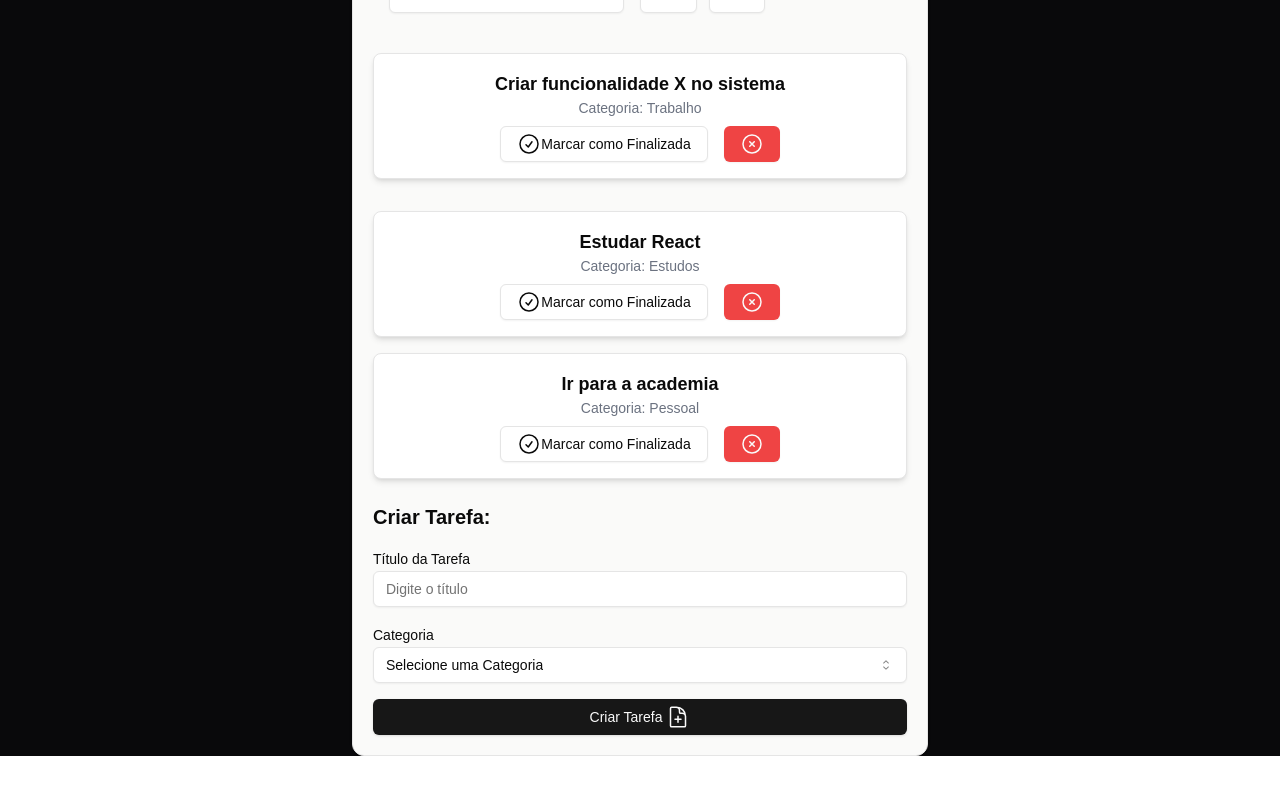
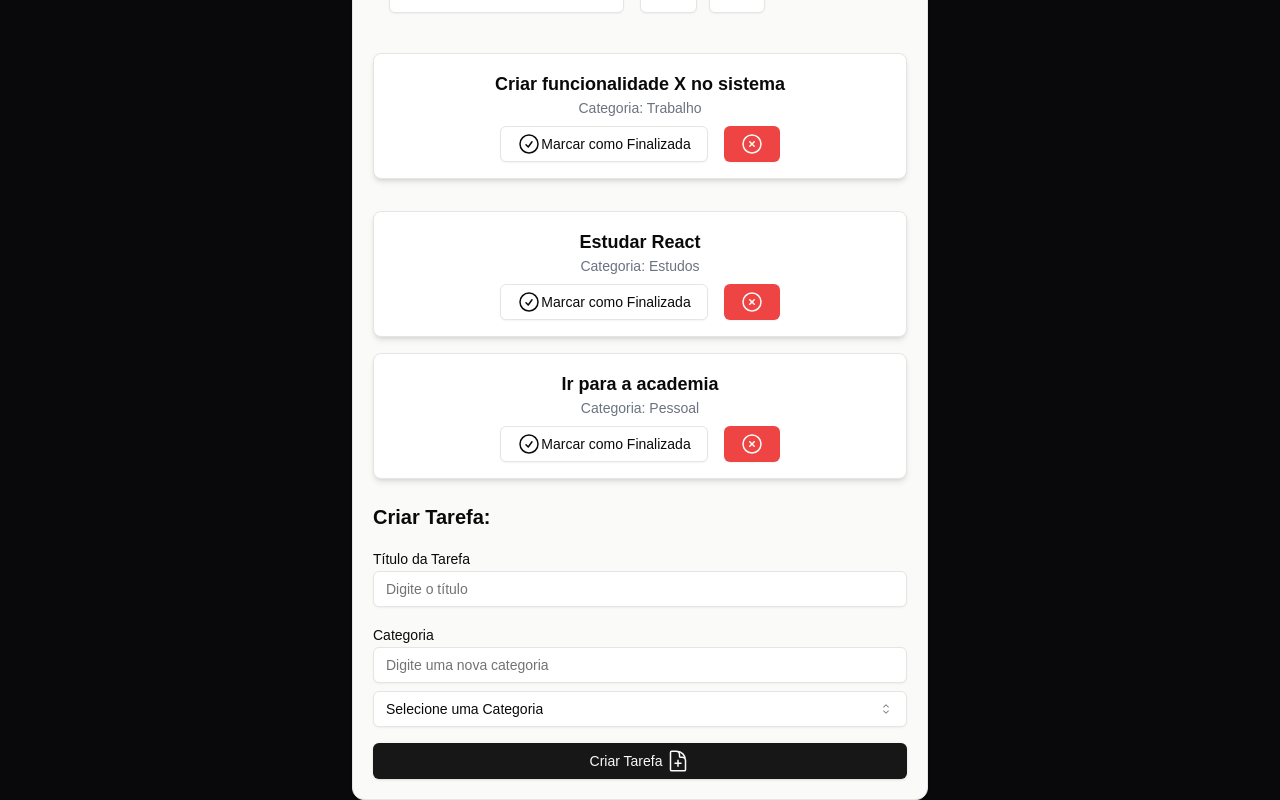
Before and after one commit to leufrasiojunior/todo-app-next, a Next.js app: page /todolist in a window 1280 px wide. Shown: the part 341-1141 px from the top of the page. Before the commit the page ends 1097 px from the top, so only its background shows below. Built offline with nearby package versions, Linux system fonts and the light colour scheme; sample sign-in values are in the browser's storage.

Commit message:
added field to register a category

```diff
--- a/components/todos/todoForm.tsx
+++ b/components/todos/todoForm.tsx
@@ -14,34 +14,69 @@ import { useForm } from "react-hook-form";
 import { zodResolver } from "@hookform/resolvers/zod";
 import { CreateTodo } from "@/schema";
 
+// Simulação de categorias a partir de um JSON
+const categoriesJSON = [
+  { id: 1, name: "Trabalho" },
+  { id: 2, name: "Pessoal" },
+  { id: 3, name: "Estudos" },
+];
+
 interface TodoFormProps {
   addTodo: (value: string, category: string) => void;
 }
 
 const TodoForm: React.FC<TodoFormProps> = ({ addTodo }) => {
-  const [value, setValue] = useState<string>("");
-  const [category, setCategory] = useState<string>("");
+  const [newCategory, setNewCategory] = useState<string>("");
+  const [categories, setCategories] = useState(categoriesJSON); // Estado que contém as categorias
+  const [selectedCategory, setSelectedCategory] = useState<string>("");
 
   const {
+    register,
     handleSubmit,
+    setValue,
     formState: { errors },
   } = useForm({
     resolver: zodResolver(CreateTodo),
     defaultValues: {
       taskTitle: "",
       category: "",
+      newCategory: "",
     },
   });
 
-  const onSubmit = () => {
-    if (!value || !category) {
-      alert("Nome da Tarefa ou categoria em branco!");
-      return;
+  const onSubmit = (data: {
+    taskTitle: string;
+    category: string;
+    newCategory: string;
+  }) => {
+    const categoryToUse = data.newCategory || data.category;
+
+    // Adicionar a nova categoria ao estado se ela não estiver na lista
+    if (newCategory && !categories.find((cat) => cat.name === newCategory)) {
+      const newCategoryObj = {
+        id: categories.length + 1, // Gerar um novo ID para a categoria
+        name: newCategory,
+      };
+      setCategories((prevCategories) => [...prevCategories, newCategoryObj]); // Adicionar a nova categoria
     }
-    addTodo(value, category);
 
-    setValue("");
-    setCategory("");
+    addTodo(data.taskTitle, categoryToUse);
+
+    // Limpar os campos após submeter o formulário
+    setNewCategory("");
+    setSelectedCategory("");
+    setValue("newCategory", "");
+    setValue("category", "");
+  };
+
+  const handleNewCategory = (event: React.ChangeEvent<HTMLInputElement>) => {
+    setNewCategory(event.target.value);
+    setValue("newCategory", event.target.value); // Atualiza o valor de newCategory no form
+  };
+
+  const handleCategorySelect = (value: string) => {
+    setSelectedCategory(value);
+    setValue("category", value); // Atualiza o valor de category no form
   };
 
   return (
@@ -54,30 +89,46 @@ const TodoForm: React.FC<TodoFormProps> = ({ addTodo }) => {
             id="task-title"
             type="text"
             placeholder="Digite o título"
-            value={value}
-            onChange={(e) => setValue(e.target.value)}
+            {...register("taskTitle")}
             className="w-full border-zinc-410"
           />
           {errors.taskTitle && (
             <span className="text-red-500">{errors.taskTitle.message}</span>
           )}
         </div>
+
         <div>
           <Label htmlFor="category">Categoria</Label>
-          <Select value={category} onValueChange={setCategory}>
+          <div className="flex flex-col gap-2">
+            {/* Input para adicionar nova categoria */}
+            <Input
+              id="new-category"
+              type="text"
+              placeholder="Digite uma nova categoria"
+              value={newCategory}
+              onChange={handleNewCategory}
+              className="w-full border-zinc-410"
+            />
+
+            {/* Select para categorias existentes */}
+            <Select onValueChange={handleCategorySelect}>
               <SelectTrigger id="category" className="w-full">
                 <SelectValue placeholder="Selecione uma Categoria" />
               </SelectTrigger>
               <SelectContent>
-              <SelectItem value="Trabalho">Trabalho</SelectItem>
-              <SelectItem value="Pessoal">Pessoal</SelectItem>
-              <SelectItem value="Estudos">Estudos</SelectItem>
+                {categories.map((category) => (
+                  <SelectItem key={category.id} value={category.name}>
+                    {category.name}
+                  </SelectItem>
+                ))}
               </SelectContent>
             </Select>
+          </div>
           {errors.category && (
             <span className="text-red-500">{errors.category.message}</span>
           )}
         </div>
+
         <Button type="submit" className="w-full gap-1">
           Criar Tarefa
           <DocumentPlus />
--- a/schema/index.ts
+++ b/schema/index.ts
@@ -15,5 +15,14 @@ export const LoginSchema = z.object({
 
 export const CreateTodo = z.object({
     taskTitle: z.string().min(1, "O título da tarefa é obrigatório."),
-    category: z.string().min(1, "A categoria é obrigatória."),
-  });
+    category: z
+      .string()
+      .optional(),
+    newCategory: z.string().optional(),
+  }).refine(
+    (data) => data.category || data.newCategory,
+    {
+      message: "Você deve digitar uma nova categoria ou selecionar uma existente.",
+      path: ["category"],
+    }
+  );
```
Lines whose indentation alone changed are shown as unchanged.
